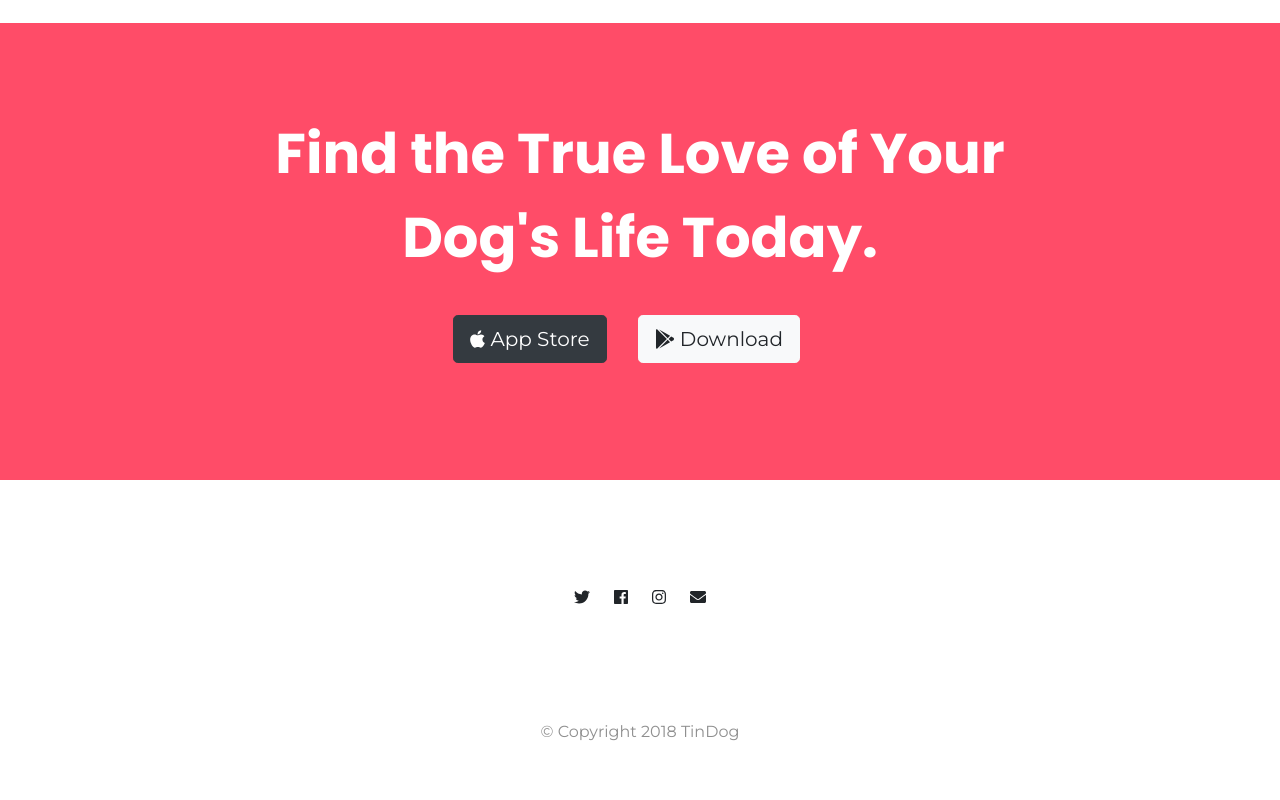
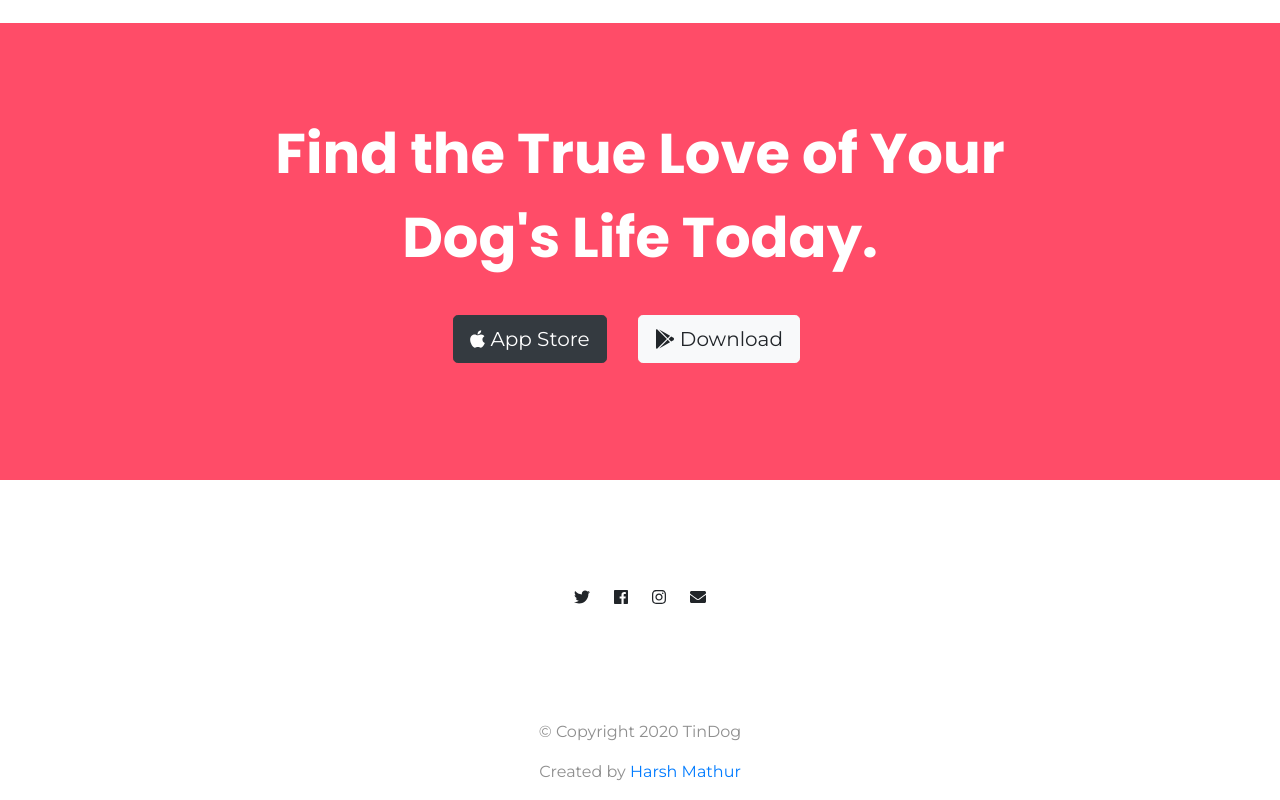
Before and after one commit to harshmathurx/TinDog, a plain HTML site: page index.html in a window 1280 px wide. Shown: the part 2370-3170 px from the top of the page. Before the commit the page ends 3130 px from the top, so only its background shows below. Drawn offline with nearby package versions, Linux system fonts and the light colour scheme.

Commit message:
Added creator info

```diff
--- a/index.html
+++ b/index.html
@@ -233,7 +233,8 @@
       <span class="footer-icon fas fa-envelope"></span>
     </div>
 
-    <p>© Copyright 2018 TinDog</p>
+    <p>© Copyright 2020 TinDog</p>
+    <p>Created by <a href="https://www.linkedin.com/in/harshmathurx/">Harsh Mathur</a></p>
 
   </footer>
 
```
